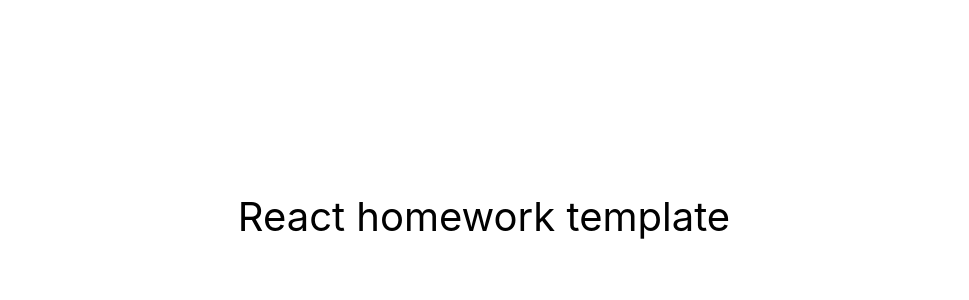
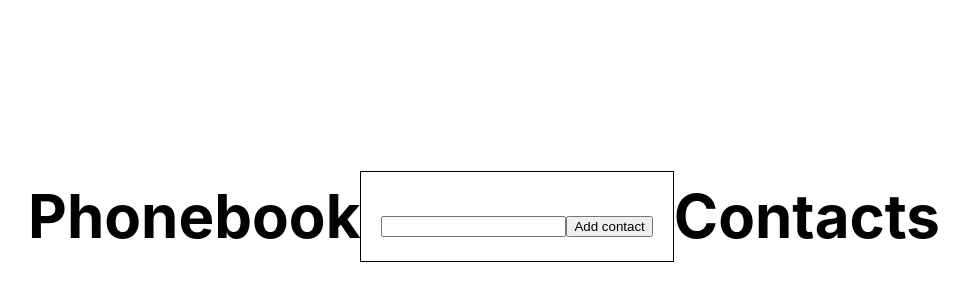
Before and after one commit to DTripleD/goit-react-hw-02-phonebook, a React (Create React App) app: page / in a window 1280 px wide. Shown: the part 184-484 px from the top of the page, without its empty margins (156-1125 px from the left). Built offline with nearby package versions, Linux system fonts and the light colour scheme.

Commit message:
Start making input function

```diff
--- a/package.json
+++ b/package.json
@@ -2,11 +2,14 @@
   "name": "react-homework-template",
   "version": "0.1.0",
   "private": true,
-  "homepage": "https://goitacademy.github.io/react-homework-template/",
+  "homepage": "https://DTripleD.github.io/goit-react-hw-02-phonebook/",
   "dependencies": {
+    "@emotion/react": "^11.11.0",
+    "@emotion/styled": "^11.11.0",
     "@testing-library/jest-dom": "^5.16.3",
     "@testing-library/react": "^12.1.4",
     "@testing-library/user-event": "^13.5.0",
+    "nanoid": "^4.0.2",
     "react": "^18.1.0",
     "react-dom": "^18.1.0",
     "react-scripts": "5.0.1",
--- a/src/components/App.jsx
+++ /dev/null
@@ -1,16 +0,0 @@
-export const App = () => {
-  return (
-    <div
-      style={{
-        height: '100vh',
-        display: 'flex',
-        justifyContent: 'center',
-        alignItems: 'center',
-        fontSize: 40,
-        color: '#010101'
-      }}
-    >
-      React homework template
-    </div>
-  );
-};
--- /dev/null
+++ b/src/components/App/App.jsx
@@ -0,0 +1,39 @@
+import { Component } from 'react';
+import ContactForm from 'components/ContactForm/ContactForm';
+import ContactList from 'components/ContactList/ContactList';
+import Filter from 'components/Filter/Filter';
+import { AppWrapper } from './App.styles';
+
+class App extends Component {
+  state = {
+    contacts: [],
+    name: '',
+  };
+
+  addContact = ({ name, number }) => {
+      e.preventDefault();
+      const inputName = e.target.name.value;
+      this.setState((prevState) => {
+        const list = {...prevState.contacts}
+        list.push({
+          name: name,
+          number: number,
+        });
+        return { contacts: list };
+      });
+  };
+
+  render() {
+    return (
+      <AppWrapper>
+        <h2>Phonebook</h2>
+        <ContactForm addContact={this.addContact}/>
+        <h2>Contacts</h2>
+        <Filter />
+        <ContactList />
+      </AppWrapper>
+    );
+  }
+}
+
+export default App;
--- /dev/null
+++ b/src/components/App/App.styles.jsx
@@ -0,0 +1,10 @@
+import styled from '@emotion/styled';
+
+export const AppWrapper = styled.div`
+  height: 100vh;
+  display: flex;
+  justify-content: center;
+  align-items: center;
+  font-size: 40px;
+  color: #010101;
+`;
--- /dev/null
+++ b/src/components/ContactForm/ContactForm.jsx
@@ -0,0 +1,25 @@
+import { Component } from 'react';
+import {FormWrapper} from './ContactForm.style';
+
+class ContactForm extends Component {
+
+  render() {
+    return (
+      <FormWrapper>
+
+        <form onSubmit={this.props.addContact}>
+          <input
+            type="text"
+            name="name"
+            pattern="^[a-zA-Zа-яА-Я]+(([' -][a-zA-Zа-яА-Я ])?[a-zA-Zа-яА-Я]*)*$"
+            title="Name may contain only letters, apostrophe, dash and spaces. For example Adrian, Jacob Mercer, Charles de Batz de Castelmore d'Artagnan"
+            required
+          />
+          <button type='submit'>Add contact</button>
+        </form>
+      </FormWrapper>
+    );
+  }
+}
+
+export default ContactForm;
--- /dev/null
+++ b/src/components/ContactForm/ContactForm.style.jsx
@@ -0,0 +1,6 @@
+import styled from '@emotion/styled'
+
+export const FormWrapper = styled.div`
+    border: solid 1px #000000;
+    padding: 20px;
+`
--- /dev/null
+++ b/src/components/ContactList/ContactList.jsx
@@ -0,0 +1,9 @@
+import { Component } from 'react';
+
+class ContactList extends Component {
+  render() {
+    return <div></div>;
+  }
+}
+
+export default ContactList;
--- /dev/null
+++ b/src/components/Filter/Filter.jsx
@@ -0,0 +1,9 @@
+import { Component } from 'react';
+
+class Filter extends Component {
+  render() {
+    return <div></div>;
+  }
+}
+
+export default Filter;
--- a/src/index.js
+++ b/src/index.js
@@ -1,6 +1,6 @@
 import React from 'react';
 import ReactDOM from 'react-dom/client';
-import { App } from 'components/App';
+import App from './components/App/App';
 import './index.css';
 
 ReactDOM.createRoot(document.getElementById('root')).render(
```
Also changed, not shown: src/components/ContactList/ContactList.styled.jsx (added), src/components/Filter/Filter.styled.jsx (added), 1 other file (tests, documents, lock files or other folders).
